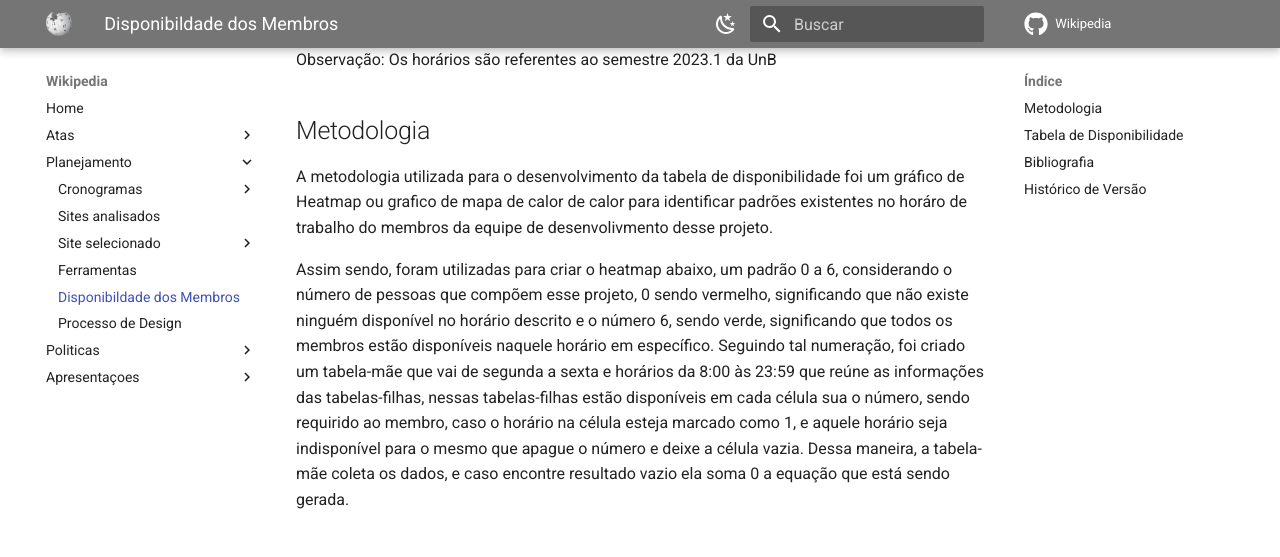
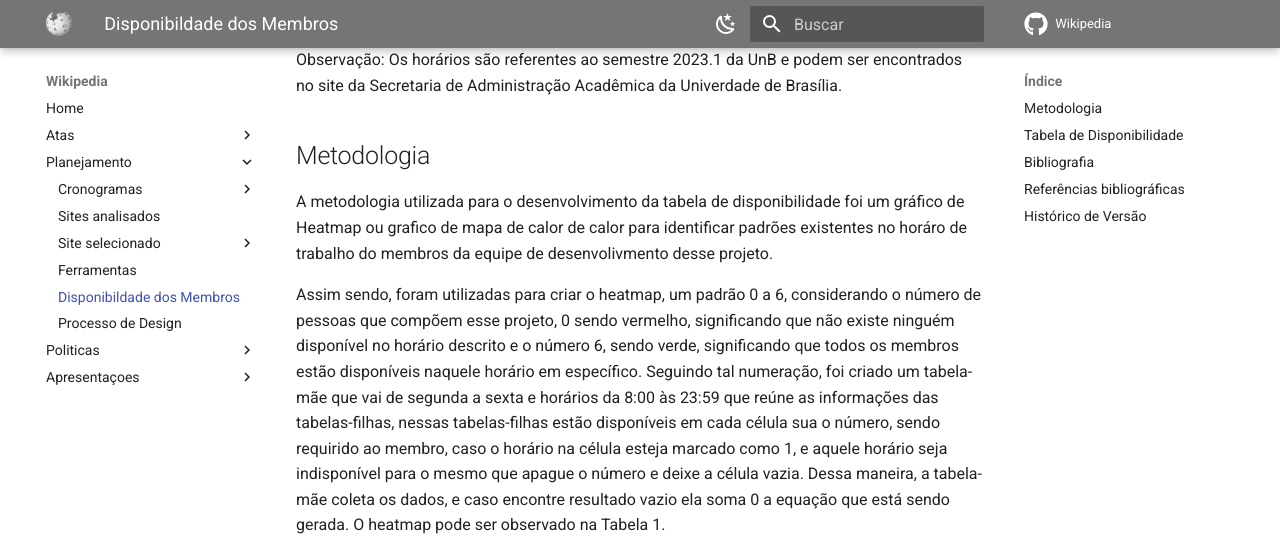
Before and after one commit to Interacao-Humano-Computador/2023.1-Wikipedia, an MkDocs documentation site: the page built from docs/planejamento/disponibilidade.md, in a window 1280 px wide and 1400 px high, scrolled down 302 px. Shown: the top 557 px of the window. Built offline with MkDocs 1.6.1 and Material for MkDocs 9.7.7, drawn with Linux system fonts in a browser that asks for light colours; comment, search, counter and statistics services are not loaded; some of the changed text lies outside the part shown.

Commit message:
31-adicionando correções

```diff
--- a/docs/planejamento/disponibilidade.md
+++ b/docs/planejamento/disponibilidade.md
@@ -2,17 +2,15 @@
 
 Bem-vindo a página de disponibilidade dos membros, nessa página se encontram o tempo disponível de cada membro, e os horários em que os mesmos podem contrubir com o desenvolvimento efeciente e claro do projeto. Seguindo nessa mesma linha, foram utilizadas algumas técnicas abaixo para deduzir o tempo disponível de cada membro, dessa maneira pode-se decidir o horário das reuniões semanais e pode-se marcar possíveis reuniões avulsas com os membros para o contribui com o projeto.
 
-Observação: Os horários são referentes ao semestre 2023.1 da UnB
+Observação: Os horários são referentes ao semestre 2023.1 da UnB e podem ser encontrados no site da Secretaria de Administração Acadêmica da Univerdade de Brasília.
 
 ## Metodologia
 
 A metodologia utilizada para o desenvolvimento da tabela de disponibilidade foi um gráfico de Heatmap ou grafico de mapa de calor de calor para identificar padrões existentes no horáro de trabalho do membros da equipe de desenvolivmento desse projeto.
 
-Assim sendo, foram utilizadas para criar o heatmap abaixo, um padrão 0 a 6, considerando o número de pessoas que compõem esse projeto, 0 sendo vermelho, significando que não existe ninguém disponível no horário descrito e o número 6, sendo verde, significando que todos os membros estão disponíveis naquele horário em específico. Seguindo tal numeração, foi criado um tabela-mãe que vai de segunda a sexta e horários da 8:00 às 23:59 que reúne as informações das tabelas-filhas, nessas tabelas-filhas estão disponíveis em cada célula sua o número, sendo requirido ao membro, caso o horário na célula esteja marcado como 1, e aquele horário seja indisponível para o mesmo que apague o número e deixe a célula vazia. Dessa maneira, a tabela-mãe coleta os dados, e caso encontre resultado vazio ela soma 0 a equação que está sendo gerada.
+Assim sendo, foram utilizadas para criar o heatmap, um padrão 0 a 6, considerando o número de pessoas que compõem esse projeto, 0 sendo vermelho, significando que não existe ninguém disponível no horário descrito e o número 6, sendo verde, significando que todos os membros estão disponíveis naquele horário em específico. Seguindo tal numeração, foi criado um tabela-mãe que vai de segunda a sexta e horários da 8:00 às 23:59 que reúne as informações das tabelas-filhas, nessas tabelas-filhas estão disponíveis em cada célula sua o número, sendo requirido ao membro, caso o horário na célula esteja marcado como 1, e aquele horário seja indisponível para o mesmo que apague o número e deixe a célula vazia. Dessa maneira, a tabela-mãe coleta os dados, e caso encontre resultado vazio ela soma 0 a equação que está sendo gerada. O heatmap pode ser observado na Tabela 1.
 
 ## Tabela de Disponibilidade
-
-<!-- <iframe  width="1250px" height="350px"   style="overflow: hidden; margin-bottom: 5px;"src="https://docs.google.com/spreadsheets/d/e/2PACX-1vQrLWWkcJGJOv-Ews2B3V1Aabnkz0WwaZ0UzpZ3-GS2qahl9SbZYwWfiefI8WeoAO2QmanwSy39RH9s/pubhtml"></iframe> -->
 
 <iframe width="1250px" height="350px" src="https://docs.google.com/spreadsheets/d/e/2PACX-1vQrLWWkcJGJOv-Ews2B3V1Aabnkz0WwaZ0UzpZ3-GS2qahl9SbZYwWfiefI8WeoAO2QmanwSy39RH9s/pubhtml?widget=true&amp;headers=false"></iframe>
 
@@ -22,12 +20,17 @@ Assim sendo, foram utilizadas para criar o heatmap abaixo, um padrão 0 a 6, con
 
 ## Bibliografia
 
-[1] UNIVERSIDADE DE BRASÍLIA. Cepe/UnB 128/2021. Disponível em: https://saa.unb.br/destaques/134-cepe-unb-128-2021. Acesso em: 23 abr. 2023.
+QLIK SENSE. Heatmap chart. Disponível em: https://help.qlik.com/pt-BR/sense/February2023/Subsystems/Hub/Content/Sense_Hub/Visualizations/VisualizationBundle/heatmap-chart.htm. Acesso em: 23 abr. 2023.
 
-[2] QLIK SENSE. Heatmap chart. Disponível em: https://help.qlik.com/pt-BR/sense/February2023/Subsystems/Hub/Content/Sense_Hub/Visualizations/VisualizationBundle/heatmap-chart.htm. Acesso em: 23 abr. 2023.
+## Referências bibliográficas
+
+UNIVERSIDADE DE BRASÍLIA. Cepe/UnB 128/2021. Disponível em: https://saa.unb.br/destaques/134-cepe-unb-128-2021. Acesso em: 23 abr. 2023.
+
+
 
 ## Histórico de Versão
 
 | Versão | Data       | Descrição          | Autor(es) | Revisor(es) |
 | ------- | ---------- | -------------------- | --------- | ----------- |
 | 1.0     | 23/04/2023 | Criação da Página | Gabriel   | Chaydson      |
+| 1.1     | 29/04/2023 | Aplicando feedbacks | Chaydson   |       |
```
Also changed, not shown: docs/planejamento/processo.md (+3 -2 lines), docs/planejamento/siteEscolhido.md (+2 -1 lines), docs/planejamento/sitesAnalisados.md (+4 -3 lines), docs/politicas/metodologias.md (+2 -1 lines).
